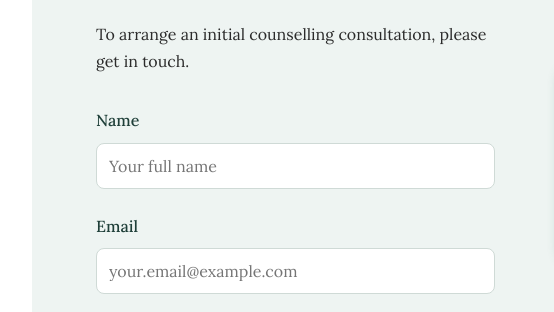
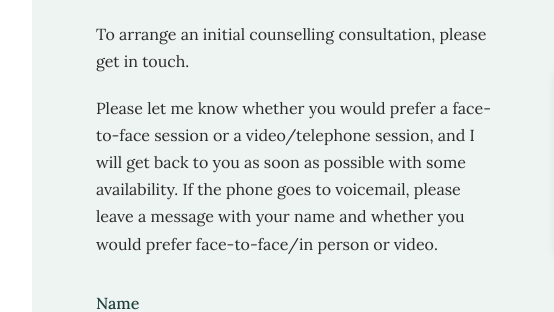
Before and after one commit to jcampbell7472/am-counselling-site, a plain HTML site: page index.html in a window 1280 px wide. Shown: the part 4135-4447 px from the top of the page, 292-846 px from the left. Drawn offline with Linux system fonts and the light colour scheme.

Commit message:
updated contact form

```diff
--- a/index.html
+++ b/index.html
@@ -281,6 +281,7 @@
         <div class="section-text">
           <h2>Contact</h2>
           <p>To arrange an initial counselling consultation, please get in touch.</p>
+          <p>Please let me know whether you would prefer a face-to-face session or a video/telephone session, and I will get back to you as soon as possible with some availability. If the phone goes to voicemail, please leave a message with your name and whether you would prefer face-to-face/in person or video.</p>
           <form id="contact-form" action="https://formspree.io/f/xqeydnbd" method="POST">
             <div class="form-group">
               <label for="name">Name</label>
```
